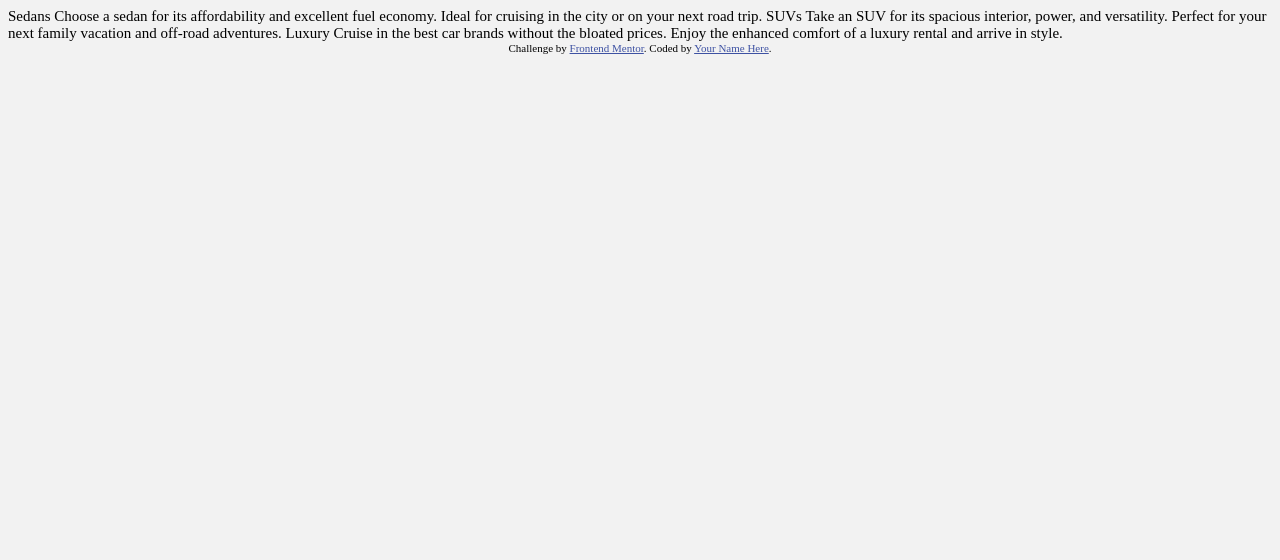
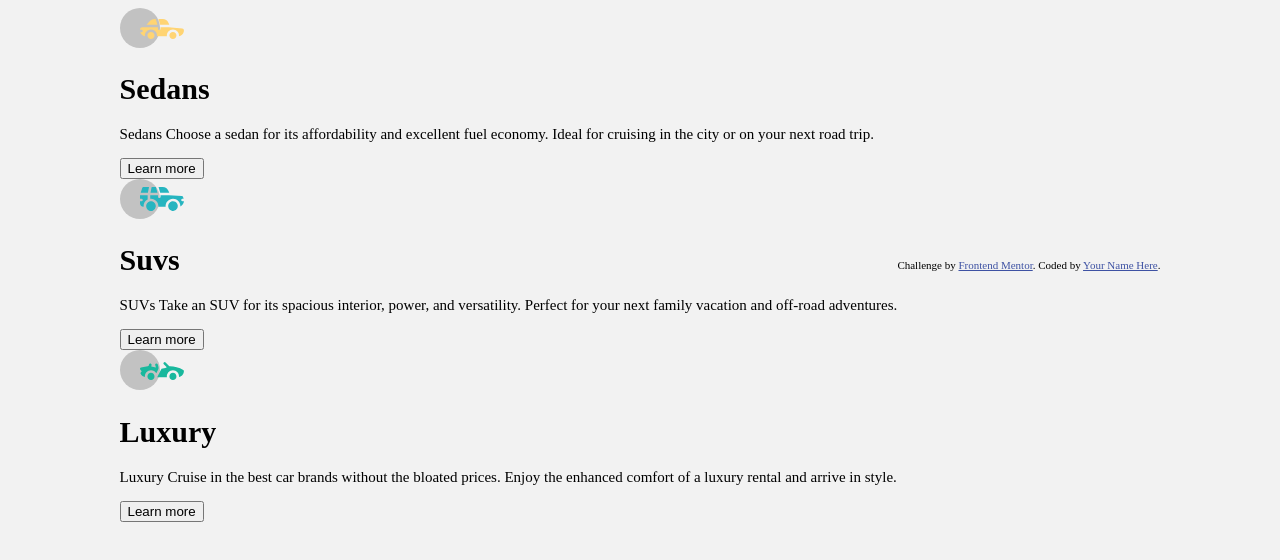
Before and after one commit to AJ-Romera/3-column-card-component-fm-challenge, a website: page index.html in a window 1280 px wide. Drawn offline with Linux system fonts and the light colour scheme.

Commit message:
CHNG: Add HTML Structure

```diff
--- a/index.html
+++ b/index.html
@@ -23,12 +23,47 @@
 		<link rel="stylesheet" href="styles.css" />
 	</head>
 	<body>
-		Sedans Choose a sedan for its affordability and excellent fuel economy.
-		Ideal for cruising in the city or on your next road trip. SUVs Take an
-		SUV for its spacious interior, power, and versatility. Perfect for your
-		next family vacation and off-road adventures. Luxury Cruise in the best
-		car brands without the bloated prices. Enjoy the enhanced comfort of a
-		luxury rental and arrive in style.
+		<div class="cards-container">
+			<div class="sedans-card">
+				<img src="./images/icon-sedans.svg" alt="A little sedan icon" />
+				<div>
+					<h1>Sedans</h1>
+					<p>
+						Sedans Choose a sedan for its affordability and
+						excellent fuel economy. Ideal for cruising in the city
+						or on your next road trip.
+					</p>
+				</div>
+				<button type="button">Learn more</button>
+			</div>
+			<div class="suvs-card">
+				<img src="./images/icon-suvs.svg" alt="A little SUV icon" />
+				<div>
+					<h1>Suvs</h1>
+					<p>
+						SUVs Take an SUV for its spacious interior, power, and
+						versatility. Perfect for your next family vacation and
+						off-road adventures.
+					</p>
+				</div>
+				<button type="button">Learn more</button>
+			</div>
+			<div class="luxury-card">
+				<img
+					src="./images/icon-luxury.svg"
+					alt="A little luxury car icon"
+				/>
+				<div>
+					<h1>Luxury</h1>
+					<p>
+						Luxury Cruise in the best car brands without the bloated
+						prices. Enjoy the enhanced comfort of a luxury rental
+						and arrive in style.
+					</p>
+				</div>
+				<button type="button">Learn more</button>
+			</div>
+		</div>
 
 		<div class="attribution">
 			Challenge by
--- a/styles.css
+++ b/styles.css
@@ -9,9 +9,17 @@
 }
 
 body {
+	display: flex;
+	align-items: center;
+	justify-content: center;
 	font-size: 0.938rem;
 	background-color: var(--very-light-gray);
 }
+
+/* body {
+    width: 100vw;
+    height: auto;
+  } */
 
 .attribution {
 	font-size: 11px;
```
